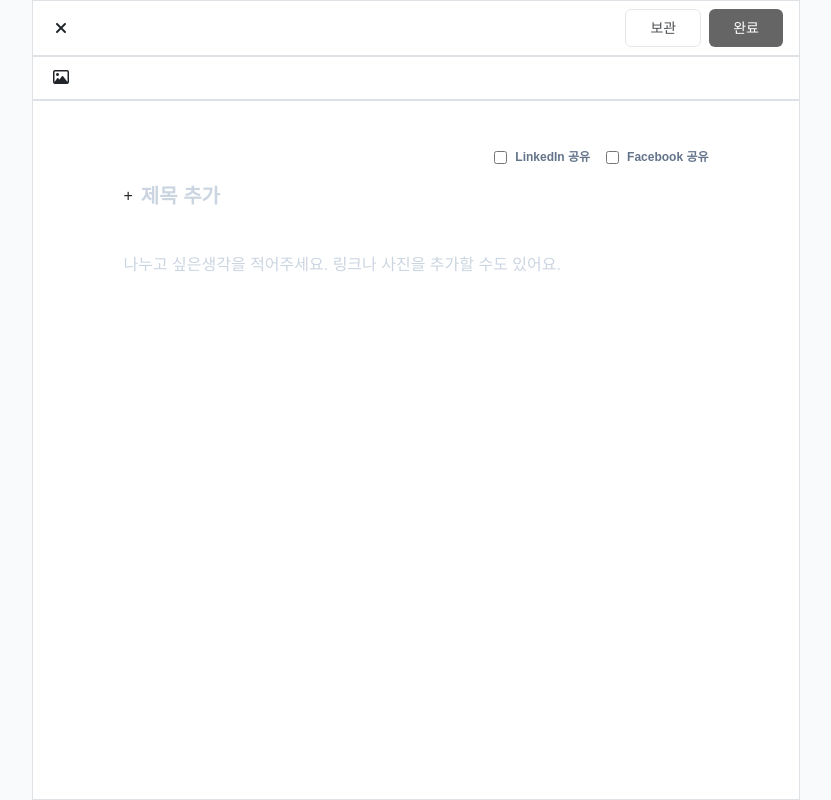
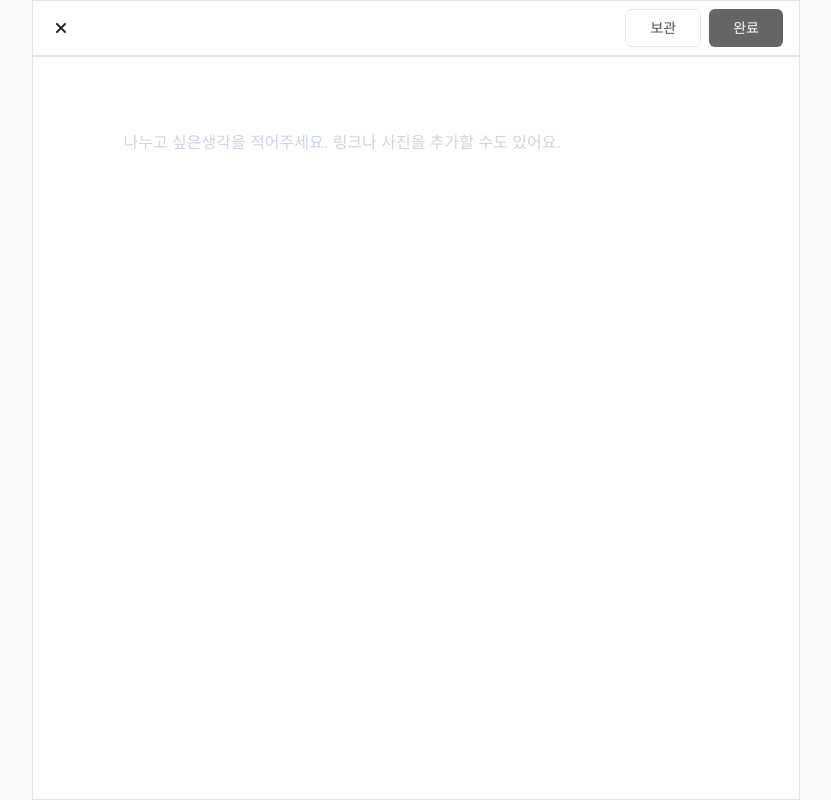
Before and after one commit to jaynamm/playground-react, a React (Create React App) app: page /createfeed in a window 1280 px wide. Shown: the whole page, without its empty margins (224-1055 px from the left). Built offline with nearby package versions, Linux system fonts and the light colour scheme; what js-confetti would draw is missing.

Commit message:
Refactor: 구현되지 않은 기능 주석 처리

```diff
--- a/src/components/Feed/Create.js
+++ b/src/components/Feed/Create.js
@@ -68,15 +68,15 @@ function Dashboard() {
                     </div>
                 </nav>
 
-                <div className="bg-white flex items-center gap-4 w-full max-w-screen-md mx-auto px-3 py-2 border border-solid border-slate-300 border-t-0 border-x-0 md:border-x">
+                {/* <div className="bg-white flex items-center gap-4 w-full max-w-screen-md mx-auto px-3 py-2 border border-solid border-slate-300 border-t-0 border-x-0 md:border-x">
                     <button type="button" className="p-1 focus:outline-none">
                         <i class="fa-regular fa-image"></i>
                     </button>
-                </div>
+                </div> */}
 
                 <div className="bg-white border border-solid w-full max-w-3xl flex-1 mx-auto overflow-auto hide-scroll-bar md:border-slate-300 md:border-y-0">
                     <div className="mx-auto w-full max-w-[633px] px-4 flex flex-col py-5">
-                        <div className="flex flex-row gap-3 justify-end">
+                        {/* <div className="flex flex-row gap-3 justify-end">
                             <label className="flex items-center mb-0 justify-end">
                                 <input
                                     type="checkbox"
@@ -92,10 +92,10 @@ function Dashboard() {
                                 />
                                 <p className="ml-2 text-xs font-bold text-slate-500">Facebook 공유</p>
                             </label>
-                        </div>
+                        </div> */}
 
                         <div className="flex flex-col">
-                            {!showElements ? (
+                            {/* {!showElements ? (
                                 <div
                                     role="button"
                                     className="py-3 flex gap-2 items-center group"
@@ -107,7 +107,7 @@ function Dashboard() {
                                         제목 추가
                                     </p>
                                 </div>
-                            ) : null}
+                            ) : null} */}
 
                             {showElements && (
                                 <div className="flex flex-col">
```
